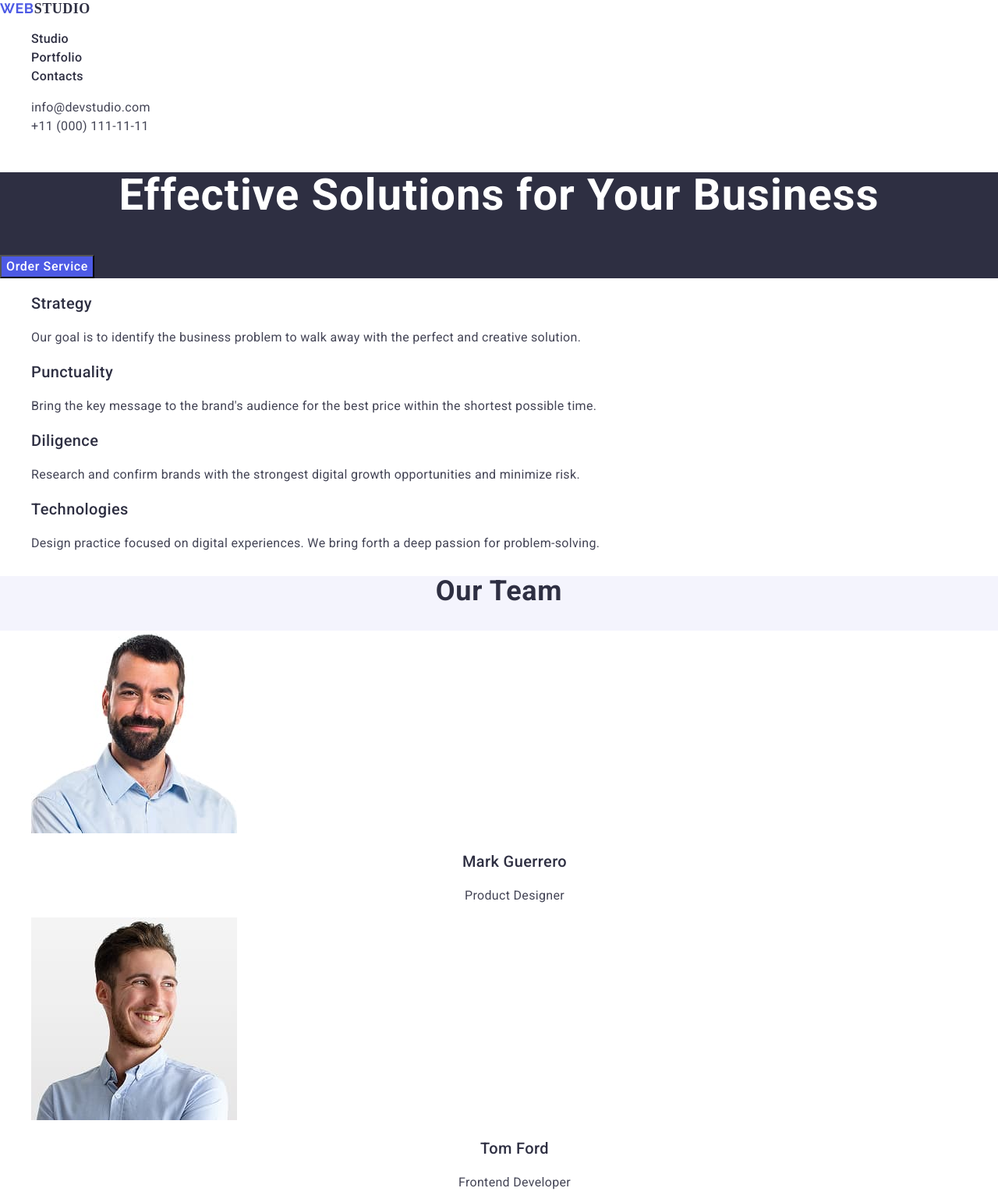
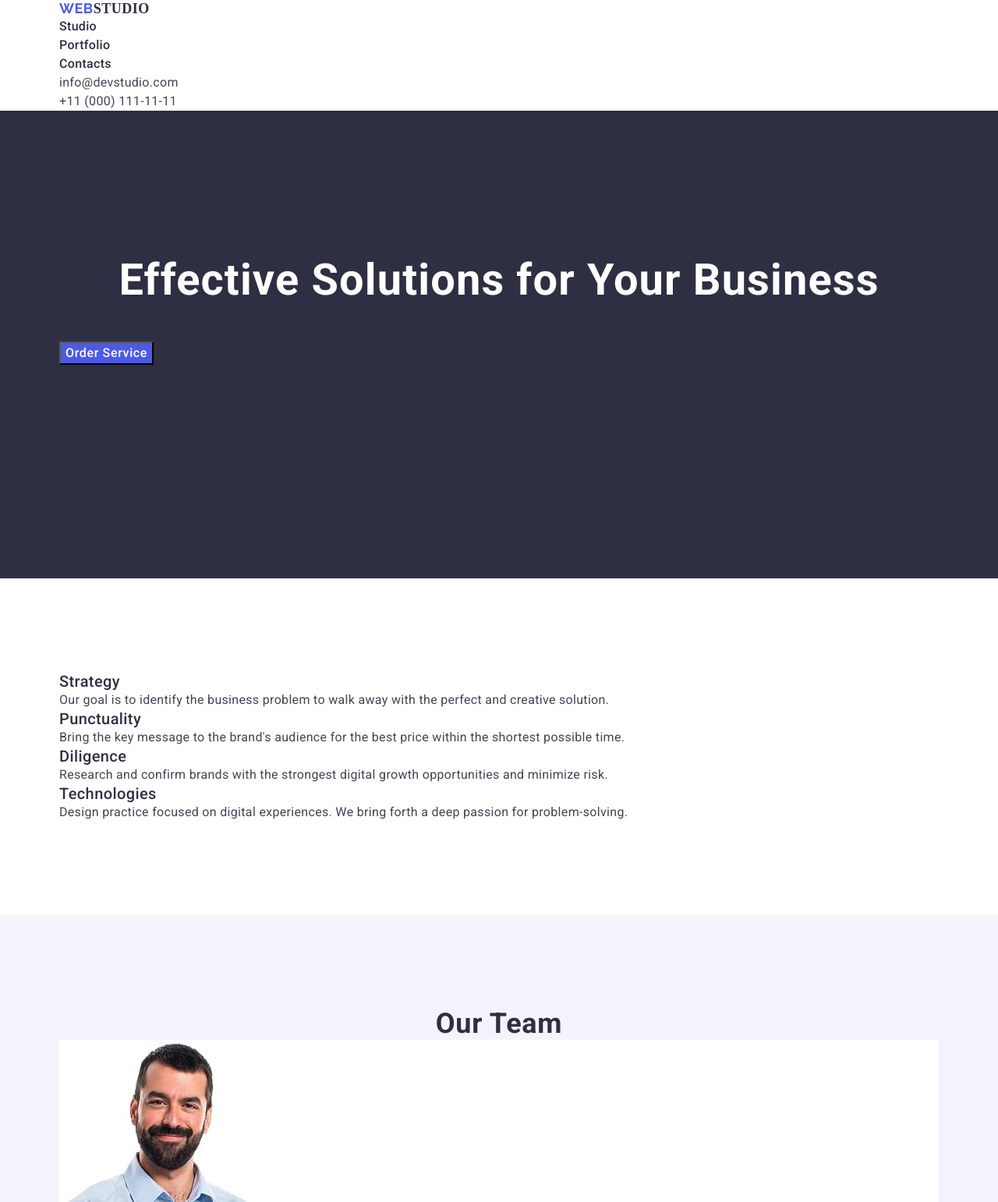
Before and after one commit to Dmitry25395/goit-markup-hw-03, a plain HTML site: page index.html in a window 1280 px wide. Shown: the top 1542 px of the page at 78% size. Drawn offline with nearby package versions, Linux system fonts and the light colour scheme.

Commit message:
homework-3

```diff
--- a/css/style.css
+++ b/css/style.css
@@ -5,6 +5,8 @@ body {
 }
 ul {
   list-style-type: none;
+  margin: 0;
+  padding: 0;
 }
 a {
   text-decoration: none;
@@ -12,7 +14,27 @@ a {
 button {
   cursor: pointer;
 }
+h1,
+h2,
+h3,
+h4,
+h5,
+h6,
+p {
+  margin: 0;
+}
+.container {
+  width: 1158px;
+  padding-left: 15px;
+  padding-right: 15px;
+  margin: 0 auto;
+}
+
 /*---------HEADER-----*/
+.header {
+  padding-top: 24px;
+  padding-bottom: 24px;
+}
 .hedear-styless {
 }
 .header-navigation {
@@ -80,6 +102,8 @@ button {
 /*--------HERO-------*/
 .hero {
   background: var(--NAVY-BLUE, #2e2f42);
+  height: 600px;
+  flex-shrink: 0;
 }
 .hero-title {
   color: var(--WHITE, #fff);
@@ -89,6 +113,8 @@ button {
   font-weight: 700;
   line-height: 1.07; /* 107.143% */
   letter-spacing: 1.12px;
+  padding-top: 188px;
+  padding-bottom: 48px;
 }
 .hero-btn {
   color: var(--WHITE, #fff);
@@ -109,6 +135,8 @@ button {
 /*-------FEATURES----*/
 .features {
   background-color: #fff;
+  padding-top: 120px;
+  padding-bottom: 120px;
 }
 .features-list {
 }
@@ -137,6 +165,8 @@ button {
 /*-----OUR TEAM----*/
 .team {
   background-color: #f4f4fd;
+  padding-top: 120px;
+  padding-bottom: 120px;
 }
 .team-title {
   color: var(--NAVY-BLUE, #2e2f42);
@@ -175,6 +205,8 @@ button {
 /*-----Portfolio----*/
 .portfolio {
   background-color: #fff;
+  padding-top: 120px;
+  padding-bottom: 120px;
 }
 .portfolio-title {
   color: var(--NAVY-BLUE, #2e2f42);
@@ -211,6 +243,8 @@ button {
 /*Footer*/
 .site-footer {
   background-color: var(--NAVY-BLUE, #2e2f42);
+  padding-top: 101.5px;
+  padding-bottom: 100px;
 }
 .site-footer-logo {
   font-family: "Raleway", sans-serif;
--- a/index.html
+++ b/index.html
@@ -21,6 +21,7 @@
   </head>
   <body>
     <header class="hedear-styless">
+      <div class="container">
         <nav class="header-navigation">
           <a href="./index.html" class="header-logo"
             >Web<span class="header-logo-studio">Studio</span></a
@@ -51,20 +52,24 @@
             </li>
           </ul>
         </address>
+      </div>
     </header>
     <main>
       <section class="hero">
+        <div class="container">
           <h1 class="hero-title">Effective Solutions for Your Business</h1>
           <button type="button" class="hero-btn">Order Service</button>
+        </div>
       </section>
       <section id="features" class="features">
+        <div class="container">
           <h2 hidden>Features</h2>
           <ul class="features-list">
             <li class="features-item">
               <h3 class="features-subtitle">Strategy</h3>
               <p class="features-item-text">
-              Our goal is to identify the business problem to walk away with the
-              perfect and creative solution.
+                Our goal is to identify the business problem to walk away with
+                the perfect and creative solution.
               </p>
             </li>
             <li class="fetures-item">
@@ -89,8 +94,10 @@
               </p>
             </li>
           </ul>
+        </div>
       </section>
       <section class="team">
+        <div class="container">
           <h2 class="team-title">Our Team</h2>
           <ul class="team-list">
             <li class="team-iten">
@@ -134,8 +141,10 @@
               <p class="team-text">UI Designer</p>
             </li>
           </ul>
+        </div>
       </section>
       <section class="portfolio">
+        <div class="container">
           <h2 class="portfolio-title">Our Portfolio</h2>
           <ul class="portfolio-list">
             <li class="portfolio-iten">
@@ -199,16 +208,19 @@
               <p class="portfolio-text">Marketing</p>
             </li>
           </ul>
+        </div>
       </section>
     </main>
     <footer class="site-footer">
+      <div class="container">
         <a href="./index.html" class="site-footer-logo"
           >Web<span class="site-footer-studio">Studio</span></a
         >
         <p class="site-footer-text">
-        Increase the flow of customers and sales for your business with digital
-        marketing & growth solutions.
+          Increase the flow of customers and sales for your business with
+          digital marketing & growth solutions.
         </p>
+      </div>
     </footer>
   </body>
 </html>
```
Lines whose indentation alone changed are shown as unchanged.
